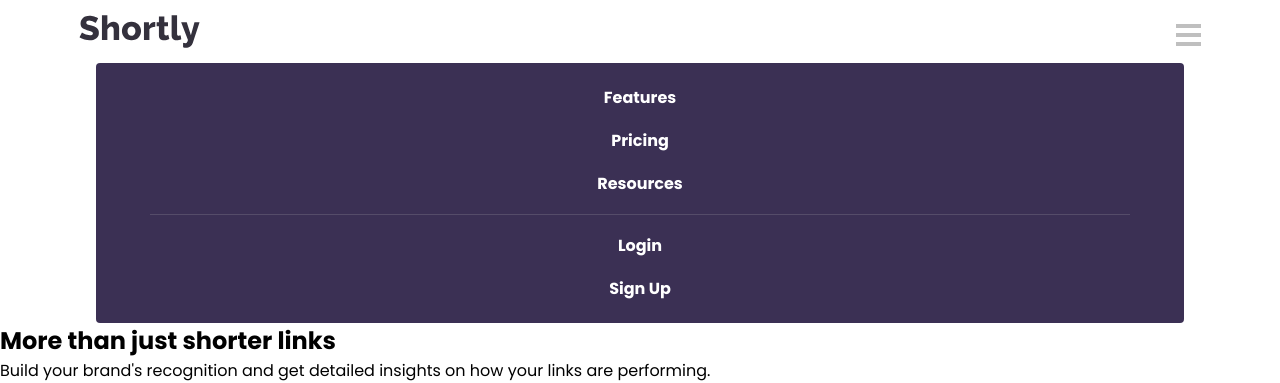
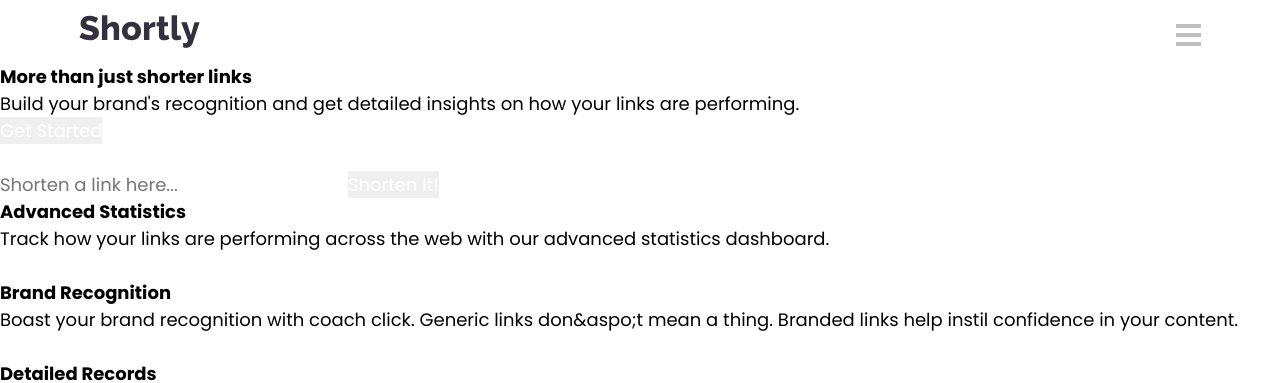
Before and after one commit to murilonicemento/shortly, a React (Vite) app: page / in a window 1280 px wide. Shown: the top 383 px of the page. Built offline with nearby package versions, Linux system fonts and the light colour scheme.

Commit message:
style: estilização header

```diff
--- a/src/components/Header/index.jsx
+++ b/src/components/Header/index.jsx
@@ -1,3 +1,4 @@
+import { useState } from "react";
 import {
   MyHeader,
   NavigationBar,
@@ -8,6 +9,12 @@
 import logo from "../../assets/images/logo.svg";
 
 export function Header() {
+  const [activeSidebar, setActiveSidebar] = useState(false);
+
+  function showSidebar() {
+    setActiveSidebar(!activeSidebar);
+  }
+
   return (
     <>
       <MyHeader>
@@ -21,7 +28,7 @@
           <button>Login</button>
           <button>Sign Up</button>
         </Authentication>
-        <Bars>
+        <Bars onClick={showSidebar} active={activeSidebar}>
           <div></div>
           <div></div>
           <div></div>
--- a/src/components/Header/styled.jsx
+++ b/src/components/Header/styled.jsx
@@ -48,16 +48,16 @@
 `;
 
 export const Sidebar = styled.ul`
-  display: flex;
+  display: ${(props) => (props.active ? "flex" : "none")};
   align-items: center;
   justify-content: center;
   flex-direction: column;
   gap: 18px;
   width: 85%;
-  height: 260px;
+  height: 300px;
   background-color: ${colors.title};
   margin: auto;
-  border-radius: 4px;
+  border-radius: 8px;
 
   hr {
     width: 90%;
@@ -68,11 +68,24 @@
 
   li {
     list-style-type: none;
+
     a {
       text-decoration: none;
       color: #fff;
       font-weight: 700;
       cursor: pointer;
+      transition: color 0.4s ease;
+    }
+
+    &:last-child {
+      display: flex;
+      align-items: center;
+      justify-content: center;
+      width: 90%;
+      height: 45px;
+      background-color: ${colors.button};
+      border-radius: 20px;
+      cursor: pointer;
     }
   }
 `;
--- a/src/styles/GlobalStyles.jsx
+++ b/src/styles/GlobalStyles.jsx
@@ -7,6 +7,7 @@
     box-sizing: border-box;
     outline: none;
     border: none;
+    font-size: 18px;
     font-family: "Poppins", Arial, sans-serif;
   }
 
```
